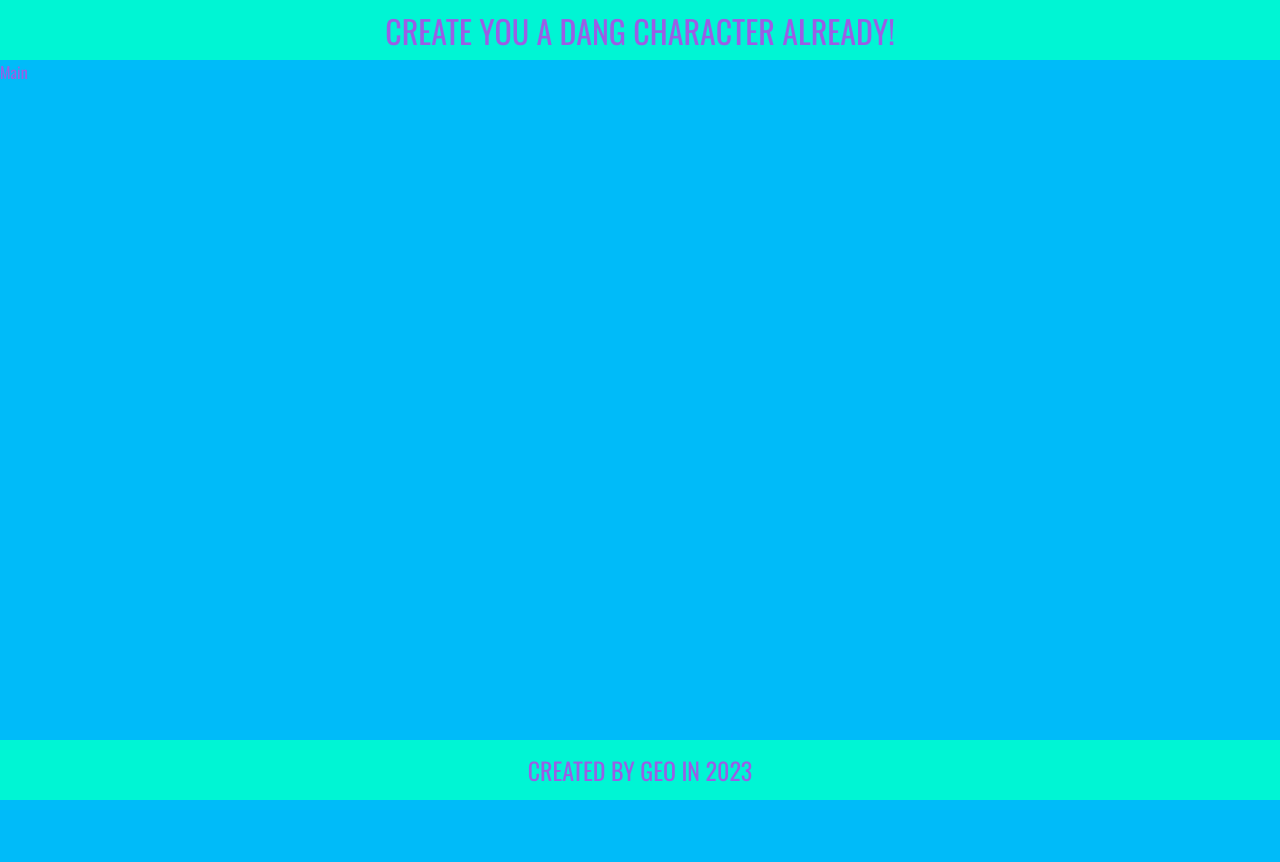
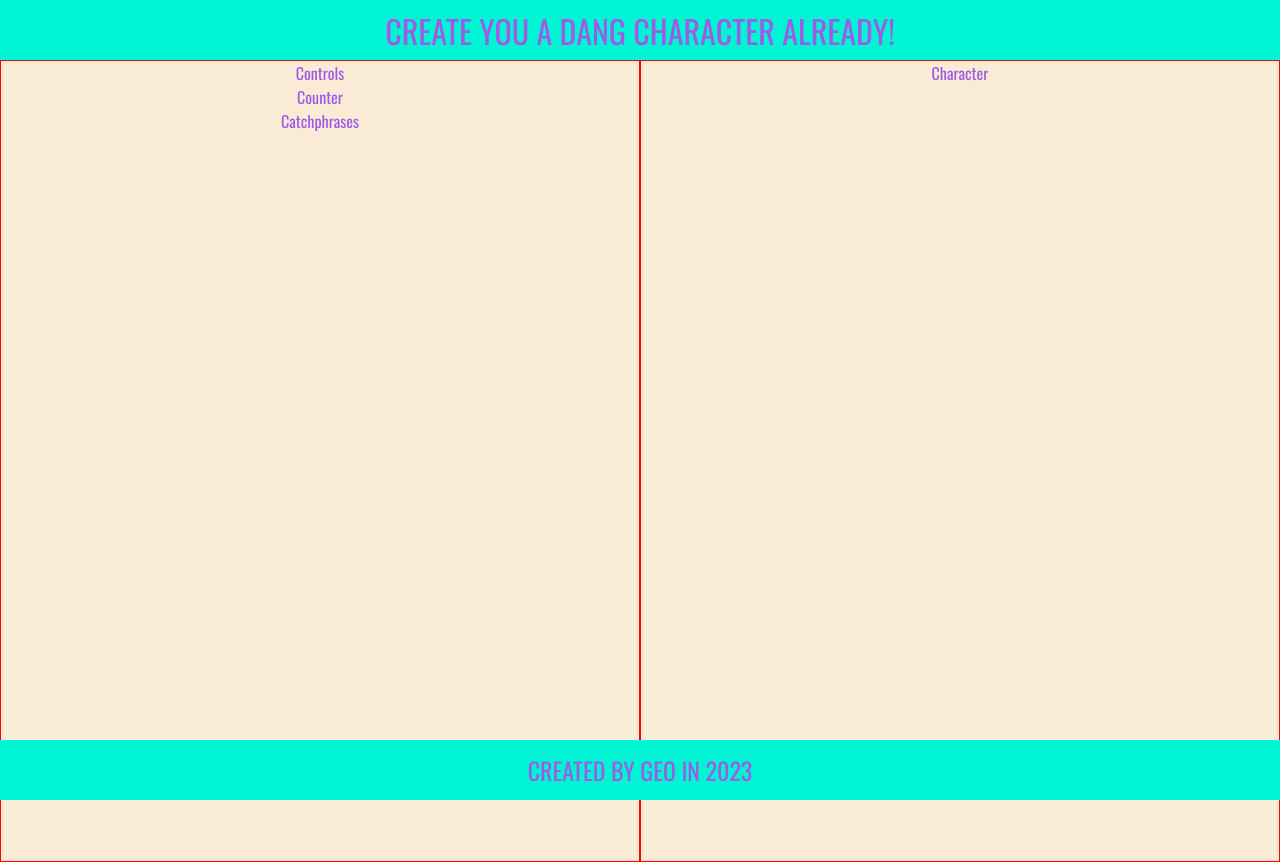
Before and after one commit to GeoSauer/react-character-designer-from-scratch, a React (Create React App) app: page / in a window 1280 px wide. Before the commit the page ends 800 px from the top, so only its background shows below. Built offline with nearby package versions, Linux system fonts and the light colour scheme.

Commit message:
add high level styling and page organization

```diff
--- a/src/components/catchphrases/Catchphrases.js
+++ b/src/components/catchphrases/Catchphrases.js
@@ -1,7 +1,7 @@
 import React from 'react';
 
-function Catchphrases() {
+import './Catchphrases.css';
+
+export default function Catchphrases() {
   return <div>Catchphrases</div>;
 }
-
-export default Catchphrases;
--- a/src/components/character/Character.js
+++ b/src/components/character/Character.js
@@ -1,7 +1,7 @@
 import React from 'react';
 
-function Character() {
+import './Character.css';
+
+export default function Character() {
   return <div>Character</div>;
 }
-
-export default Character;
--- a/src/components/controls/Controls.js
+++ b/src/components/controls/Controls.js
@@ -1,7 +1,7 @@
 import React from 'react';
 
-function Controls() {
-  return <div>controls</div>;
+import './Controls.css';
+
+export default function Controls() {
+  return <div>Controls</div>;
 }
-
-export default Controls;
--- a/src/components/counter/Counter.js
+++ b/src/components/counter/Counter.js
@@ -1,7 +1,7 @@
 import React from 'react';
 
-function Counter() {
-  return <div>counter</div>;
+import './Counter.css';
+
+export default function Counter() {
+  return <div>Counter</div>;
 }
-
-export default Counter;
--- a/src/components/main/Main.css
+++ b/src/components/main/Main.css
@@ -0,0 +1,18 @@
+main {
+  background-color: antiquewhite;
+}
+
+.container {
+  display: flex;
+}
+
+.left,
+.right {
+  align-items: center;
+  border: 1px red solid;
+  display: flex;
+  flex-direction: column;
+  height: 100vh;
+  justify-content: flex-start;
+  width: 100%;
+}
--- a/src/components/main/Main.js
+++ b/src/components/main/Main.js
@@ -1,5 +1,25 @@
-import React from 'react';
+// import { React, useState } from 'react';
+
+import Character from '../character/Character';
+import Controls from '../controls/Controls';
+import Counter from '../counter/Counter';
+import Catchphrases from '../catchphrases/Catchphrases';
+
+import './Main.css';
 
 export default function Main() {
-  return <div>Main</div>;
+  return (
+    <main>
+      <section className="container">
+        <div className="left">
+          <Controls />
+          <Counter />
+          <Catchphrases />
+        </div>
+        <div className="right">
+          <Character />
+        </div>
+      </section>
+    </main>
+  );
 }
```
Also changed, not shown: component-diagram.png.
